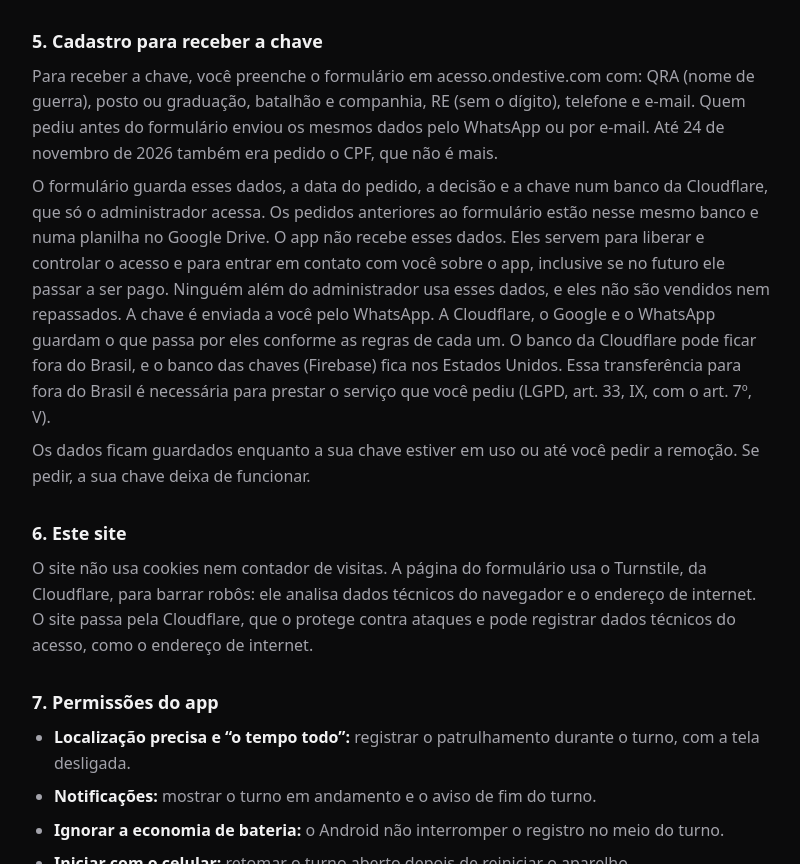
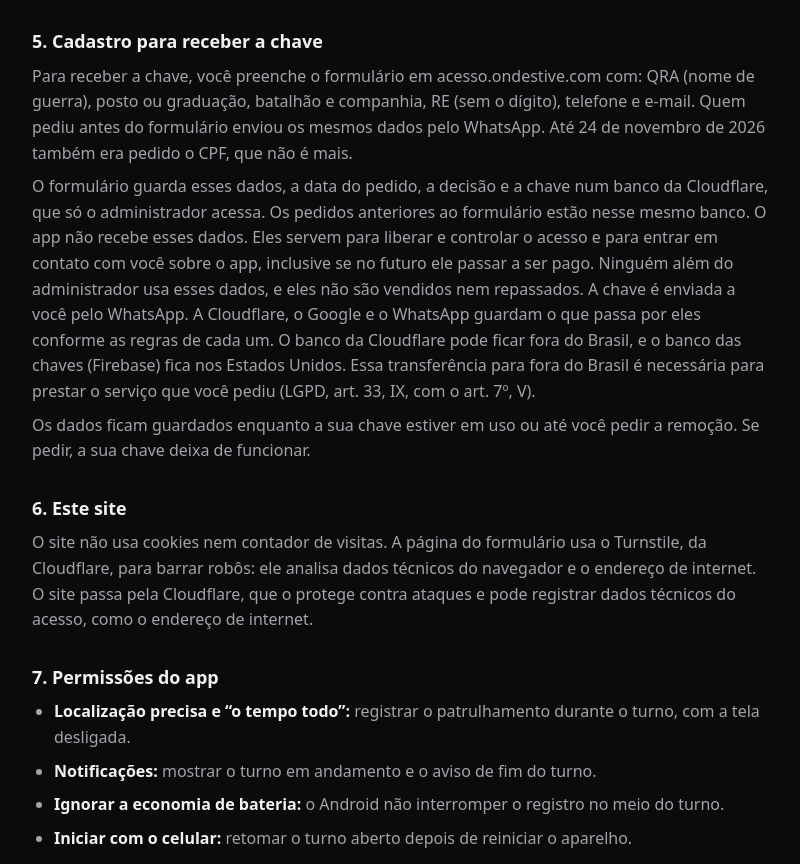
Before and after one commit to Maciloko/onde-stive-site, a plain HTML site: page privacidade.html in a window 1280 px wide. Shown: the part 1460-2324 px from the top of the page, without its empty margins (238-1038 px from the left). Drawn offline with Linux system fonts and the light colour scheme.

Commit message:
política: sem a planilha do Drive e pedidos antigos só pelo WhatsApp

```diff
--- a/privacidade.html
+++ b/privacidade.html
@@ -48,8 +48,8 @@
     </ul>
 
     <h3>5. Cadastro para receber a chave</h3>
-    <p>Para receber a chave, você preenche o formulário em acesso.ondestive.com com: QRA (nome de guerra), posto ou graduação, batalhão e companhia, RE (sem o dígito), telefone e e-mail. Quem pediu antes do formulário enviou os mesmos dados pelo WhatsApp ou por e-mail. Até 24 de novembro de 2026 também era pedido o CPF, que não é mais.</p>
-    <p>O formulário guarda esses dados, a data do pedido, a decisão e a chave num banco da Cloudflare, que só o administrador acessa. Os pedidos anteriores ao formulário estão nesse mesmo banco e numa planilha no Google Drive. O app não recebe esses dados. Eles servem para liberar e controlar o acesso e para entrar em contato com você sobre o app, inclusive se no futuro ele passar a ser pago. Ninguém além do administrador usa esses dados, e eles não são vendidos nem repassados. A chave é enviada a você pelo WhatsApp. A Cloudflare, o Google e o WhatsApp guardam o que passa por eles conforme as regras de cada um. O banco da Cloudflare pode ficar fora do Brasil, e o banco das chaves (Firebase) fica nos Estados Unidos. Essa transferência para fora do Brasil é necessária para prestar o serviço que você pediu (LGPD, art. 33, IX, com o art. 7º, V).</p>
+    <p>Para receber a chave, você preenche o formulário em acesso.ondestive.com com: QRA (nome de guerra), posto ou graduação, batalhão e companhia, RE (sem o dígito), telefone e e-mail. Quem pediu antes do formulário enviou os mesmos dados pelo WhatsApp. Até 24 de novembro de 2026 também era pedido o CPF, que não é mais.</p>
+    <p>O formulário guarda esses dados, a data do pedido, a decisão e a chave num banco da Cloudflare, que só o administrador acessa. Os pedidos anteriores ao formulário estão nesse mesmo banco. O app não recebe esses dados. Eles servem para liberar e controlar o acesso e para entrar em contato com você sobre o app, inclusive se no futuro ele passar a ser pago. Ninguém além do administrador usa esses dados, e eles não são vendidos nem repassados. A chave é enviada a você pelo WhatsApp. A Cloudflare, o Google e o WhatsApp guardam o que passa por eles conforme as regras de cada um. O banco da Cloudflare pode ficar fora do Brasil, e o banco das chaves (Firebase) fica nos Estados Unidos. Essa transferência para fora do Brasil é necessária para prestar o serviço que você pediu (LGPD, art. 33, IX, com o art. 7º, V).</p>
     <p>Os dados ficam guardados enquanto a sua chave estiver em uso ou até você pedir a remoção. Se pedir, a sua chave deixa de funcionar.</p>
 
     <h3>6. Este site</h3>
```
